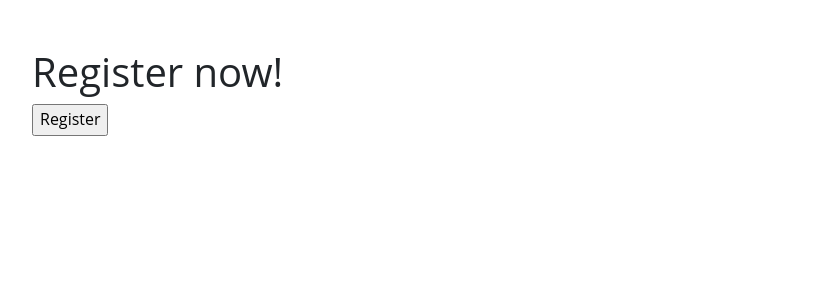
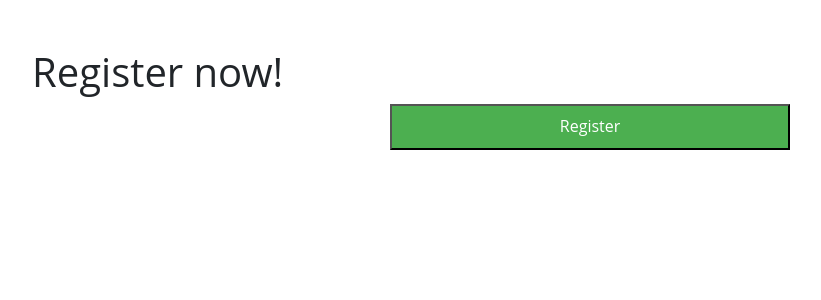
Before and after one commit to aymanysr/todo-Django, a Django app: page /register/ in a window 1280 px wide. Shown: the top 300 px of the page, without its empty margins (50-871 px from the left). Run offline with Django 4.2, Linux system fonts and the light colour scheme; some libraries are stand-ins or nearby versions.

Commit message:
initial basic CSS for registration-form

```diff
--- a/todo/static/css/styles.css
+++ b/todo/static/css/styles.css
@@ -7,23 +7,25 @@ body {
 }
 
 /* REGISTER CSS */
-.gradient-custom-3 {
-  /* fallback for old browsers */
-  background: #84fab0;
+/* styles.css */
+.registration-form {
+  max-width: 400px;
+  margin: 0 auto;
+}
 
-  /* Chrome 10-25, Safari 5.1-6 */
-  background: -webkit-linear-gradient(to right, rgba(132, 250, 176, 0.5), rgba(143, 211, 244, 0.5));
+.registration-form label {
+  display: block;
+  margin-bottom: 5px;
+}
 
-  /* W3C, IE 10+/ Edge, Firefox 16+, Chrome 26+, Opera 12+, Safari 7+ */
-  background: linear-gradient(to right, rgba(132, 250, 176, 0.5), rgba(143, 211, 244, 0.5))
-  }
-  .gradient-custom-4 {
-  /* fallback for old browsers */
-  background: #84fab0;
+.registration-form input {
+  width: 100%;
+  padding: 8px;
+  margin-bottom: 10px;
+  box-sizing: border-box;
+}
 
-  /* Chrome 10-25, Safari 5.1-6 */
-  background: -webkit-linear-gradient(to right, rgba(132, 250, 176, 1), rgba(143, 211, 244, 1));
-
-  /* W3C, IE 10+/ Edge, Firefox 16+, Chrome 26+, Opera 12+, Safari 7+ */
-  background: linear-gradient(to right, rgba(132, 250, 176, 1), rgba(143, 211, 244, 1))
-  }
+.registration-form input[type="submit"] {
+  background-color: #4caf50;
+  color: white;
+}
```
